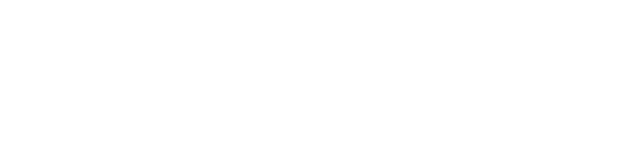
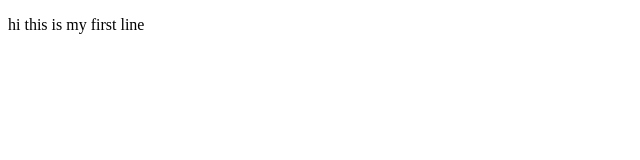
Before and after one commit to Zouhourfalah/MyPage, a plain HTML site: page index.html in a window 1280 px wide. Shown: the whole page, without its empty margins (0-640 px from the left). Drawn offline with Linux system fonts and the light colour scheme.

Commit message:
my first line

```diff
--- a/index.html
+++ b/index.html
@@ -7,6 +7,11 @@
     <title>Document</title>
 </head>
 <body>
+<div>
+    <p>
+        hi this is my first line
+    </p>
+</div>
 
 </body>
 </html>
```
